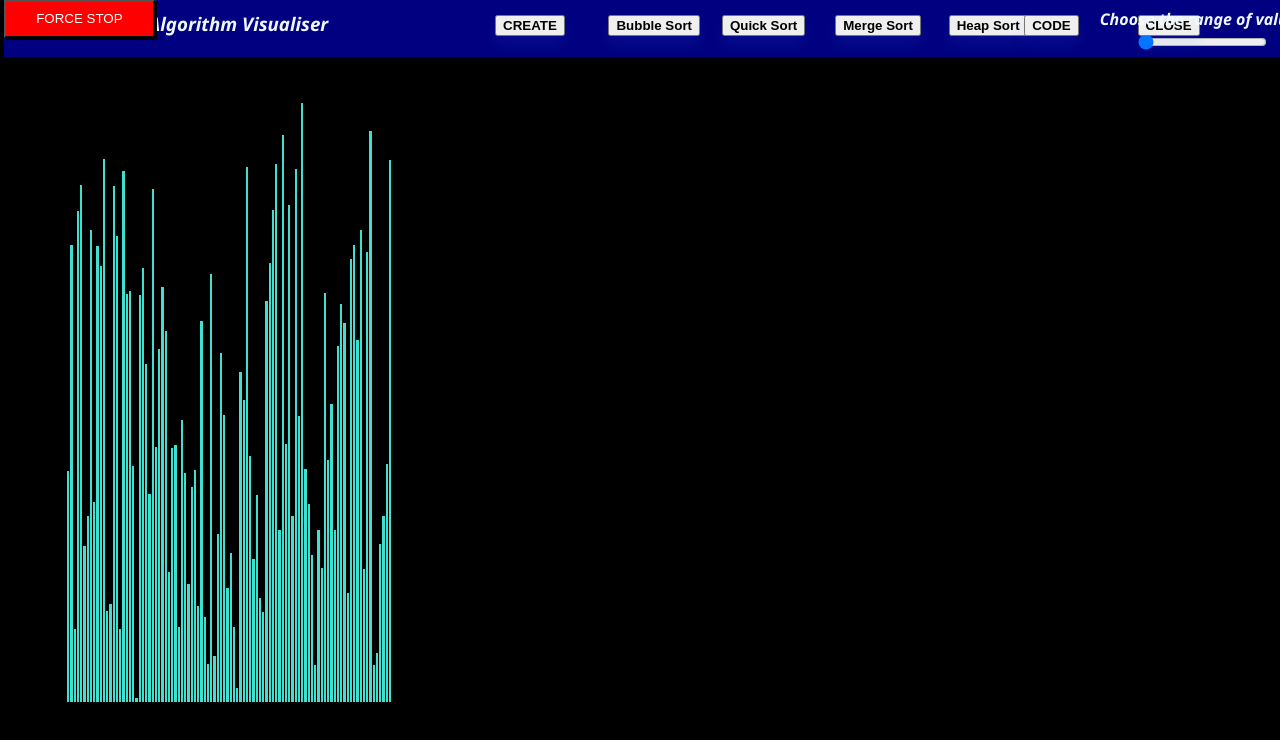
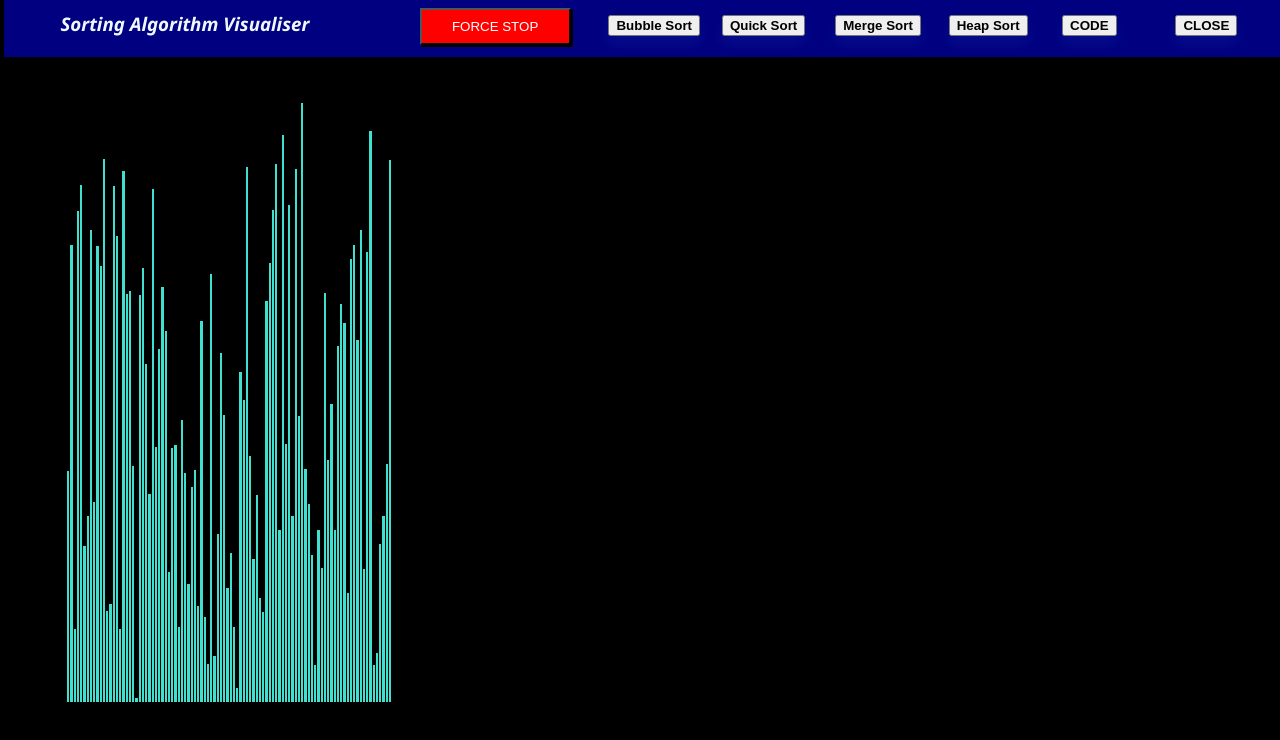
Before and after one commit to GokulKrishnan10/SortingVisualiser, a React (Create React App) app: page / in a window 1280 px wide. Shown: the top 740 px of the page. Built offline with nearby package versions, Linux system fonts and the light colour scheme.

Commit message:
Done Something

```diff
--- a/src/App.js
+++ b/src/App.js
@@ -41,12 +41,12 @@ const styles = {
     h3a: {
         marginTop: '0.3cm',
         position: 'absolute',
-        marginLeft: '2cm'
+        marginLeft: '1.5cm'
     },
     h4a: {
         marginTop: '0.2cm',
         position: 'absolute',
-        marginLeft: '29cm'
+        marginLeft: '34cm'
     },
     array_contain: {
         marginTop: '1.7cm',
@@ -93,14 +93,14 @@ const styles = {
     },
     button5: {
         fontWeight: 'bold',
-        marginLeft: '27cm',
+        marginLeft: '28cm',
         marginTop: '0.4cm',
         boxShadow: '0px 8px 15px rgba(71, 142, 255, 0.1)',
         position: 'absolute'
     },
     button6: {
         fontWeight: 'bold',
-        marginLeft: '30cm',
+        marginLeft: '31cm',
         marginTop: '0.4cm',
         boxShadow: '0px 8px 15px rgba(71, 142, 255, 0.1)',
         position: 'absolute'
@@ -160,8 +160,9 @@ const styles = {
         marginLeft: '0.3cm'
     },
     forceStop: {
+        marginLeft:'11cm',
         position: 'absolute',
-        marginTop: '0cm',
+        marginTop: '0.2cm',
         boxShadow: '2px 2px black',
         cursor: 'pointer',
         width: '4cm',
@@ -170,7 +171,7 @@ const styles = {
         color: 'white'
     },
     range: {
-        marginLeft: '30cm',
+        marginLeft: '34cm',
         marginTop: '0.9cm'
     }
 }
@@ -597,14 +598,13 @@ class App extends React.Component {
                 <div style={styles.navBar}>
                     <h3 style={styles.h3a}>Sorting Algorithm Visualiser</h3>
                     <button style={styles.forceStop} onClick={this.clickForce}>FORCE STOP</button>
-                    <button onClick={this.createArray} style={styles.button}>CREATE</button>
                     <button onClick={this.testBubbleSort} style={styles.button1}>Bubble Sort</button>
                     <button onClick={this.testQuickSort} style={styles.button2}>Quick Sort</button>
                     <button onClick={this.testMergeSort} style={styles.button3}>Merge Sort</button>
                     <button onClick={this.testHeapSort} style={styles.button4}>Heap Sort</button>
                     <button style={styles.button5} onClick={this.viewCode}>CODE</button>
                     <button style={styles.button6} onClick={this.closeCode}>CLOSE</button>
-                    <h4 style={styles.h4a}>Choose the range of values({this.state.range})</h4><input type="range" min="100" max="400" style={styles.range} onChange={this.rangeChange} />
+                    <h4 style={styles.h4a}>Choose the range({this.state.range})</h4><input type="range" min="100" max="400" style={styles.range} onChange={this.rangeChange} />
                 </div>
                 <div style={styles.array_contain}>
                     <div style={styles.bardiv} onLoad={this.createArray}>
```
